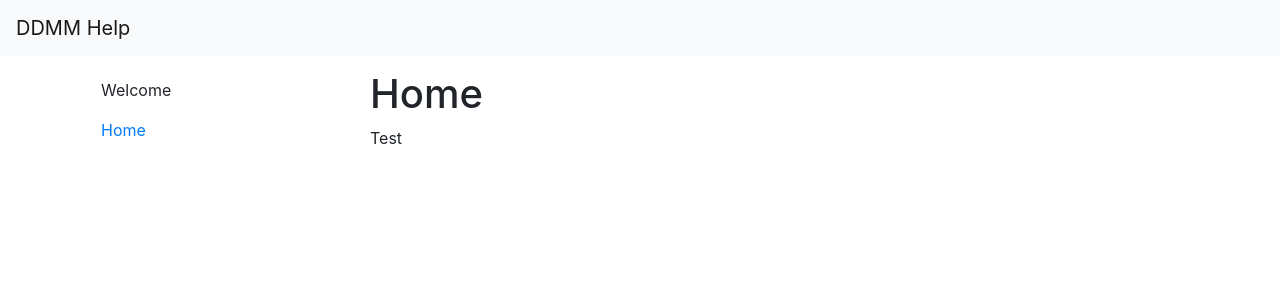
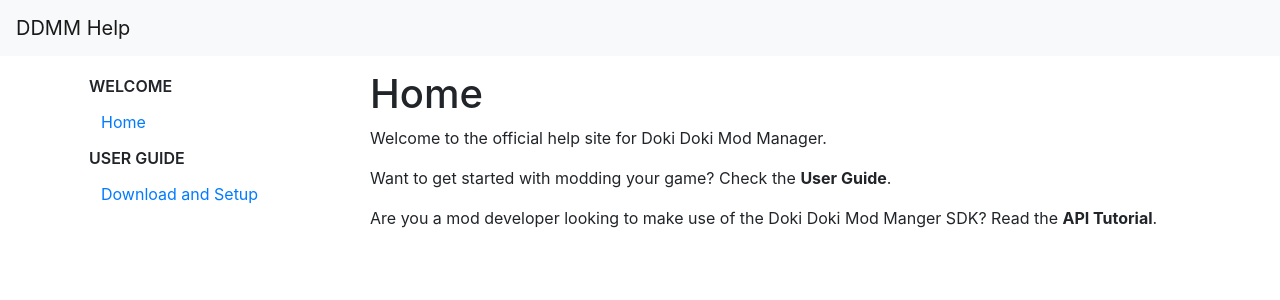
Before and after one commit to DokiDokiModManager/Help, a Jekyll site: the page built from index.md, in a window 1280 px wide. Shown: the top 300 px of the page. Built offline with Jekyll 4.4.1, drawn with Linux system fonts in a browser that asks for light colours; nearby versions of some CDN libraries; our own code applies the rules of GitHub Pages for plain Markdown files.

Commit message:
Added some placeholder data.

```diff
--- a/_config.yml
+++ b/_config.yml
@@ -7,3 +7,8 @@ navigation:
       -
         title: Home
         link: /
+  - name: User Guide
+    links:
+      -
+        title: Download and Setup
+        link: /user-guide/setup
--- a/_layouts/default.html
+++ b/_layouts/default.html
@@ -9,6 +9,13 @@
     <style>
         body {
             padding-top: 70px;
+        }
+
+        .navheader {
+            text-transform: uppercase;
+            padding: 0.25em;
+            font-weight: 600;
+            color: #666;
         }
     </style>
 </head>
@@ -22,7 +29,7 @@
             <div class="col-md-3">
                 <nav class="nav nav-pills flex-column">
                     {% for section in site.navigation %}
-                    <a class="nav-link disabled">{{ section.name }}</a>
+                    <a class="nav-link disabled navheader">{{ section.name }}</a>
                     {% for page in section.links %}
                     <a class="nav-link" href="{{page.link}}">{{ page.title }}</a>
                     {% endfor %}
--- a/index.md
+++ b/index.md
@@ -1,4 +1,9 @@
 ---
 title: Home
 ---
-Test
+
+Welcome to the official help site for Doki Doki Mod Manager.
+
+Want to get started with modding your game? Check the **User Guide**.
+
+Are you a mod developer looking to make use of the Doki Doki Mod Manger SDK? Read the **API Tutorial**.
```
Also changed, not shown: user-guide/setup.md (added, +5 -0 lines).
